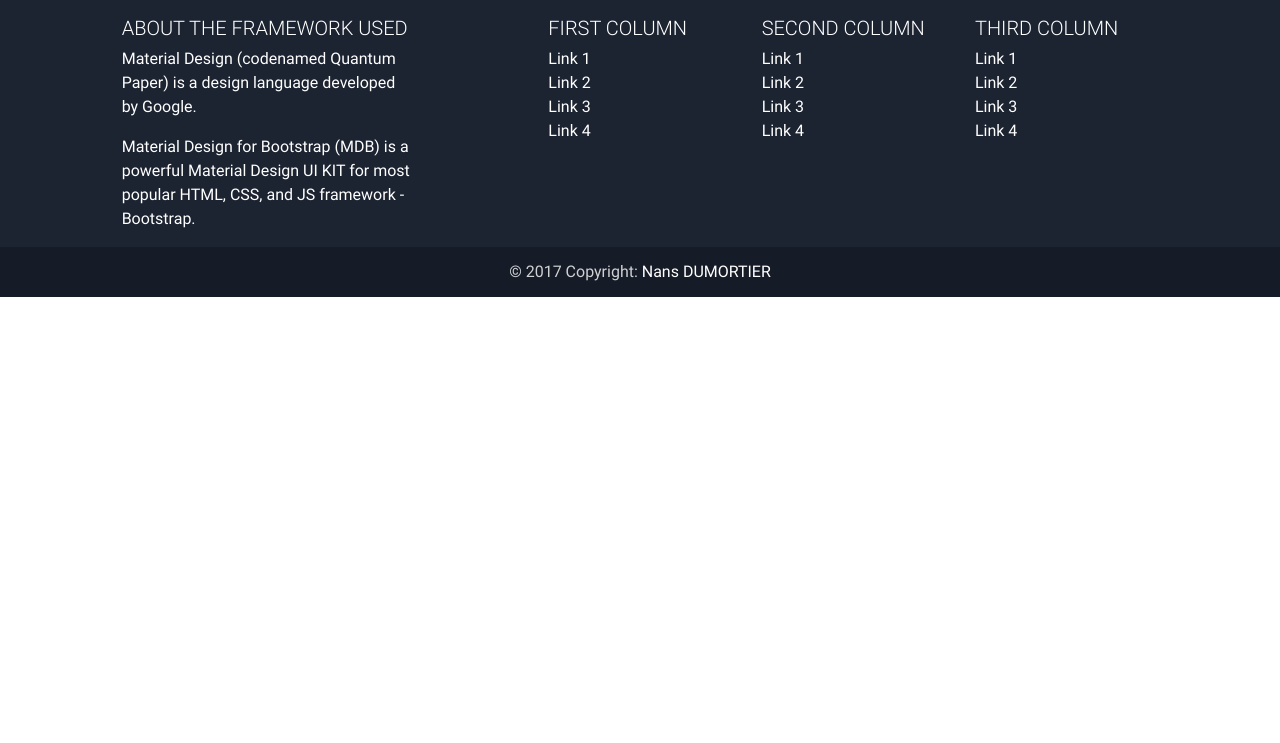
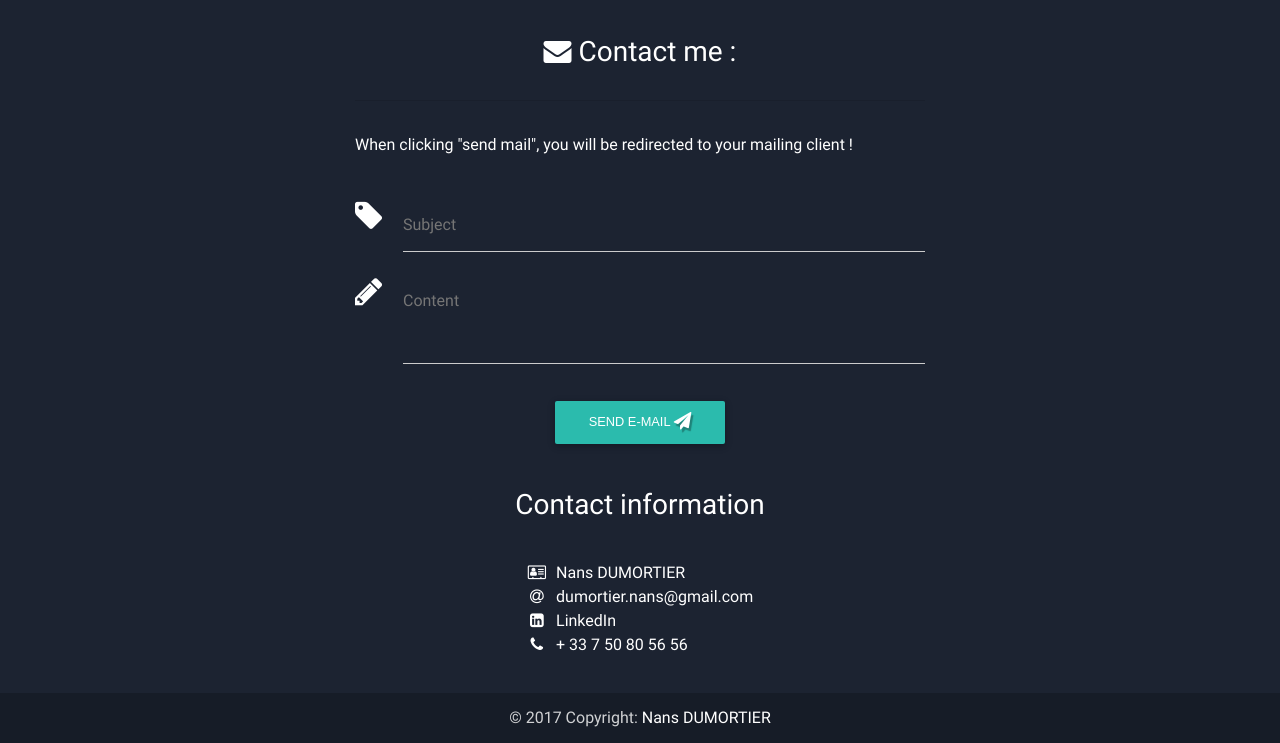
Before and after one commit to NansD/nansd.github.io, a plain HTML site: page index.html in a window 1280 px wide. Shown: the part 802-1545 px from the top of the page. Before the commit the page ends 1099 px from the top, so only its background shows below. Drawn offline with Linux system fonts and the light colour scheme.

Commit message:
add contact form !

```diff
--- a/css/style.css
+++ b/css/style.css
@@ -26,3 +26,28 @@
 ::-webkit-scrollbar-thumb:window-inactive {
    background: #3E4551;
 }
+
+.btn-lg{
+  background-color: transparent;
+  border: 2px solid white;
+  border-radius: 10px;
+}
+.btn-lg:hover{
+  background: transparent !important;
+  border: 2px solid rgba(255, 255, 255, 0.6);
+}
+
+.contact-form textarea{
+  color: #FFF;
+}
+.contact-form input[type=text]{
+  color: #FFF;
+}
+.send-shadow{
+  text-shadow: 2px 3px 1px rgba(0,0,0,0.3);
+}
+.contact-info{
+    width: 227px;
+    margin: 0 auto;
+    text-align: left;
+}
--- a/index.html
+++ b/index.html
@@ -18,7 +18,7 @@
     <link rel="apple-touch-icon" sizes="144x144" href="favicon/apple-icon-144x144.png">
     <link rel="apple-touch-icon" sizes="152x152" href="favicon/apple-icon-152x152.png">
     <link rel="apple-touch-icon" sizes="180x180" href="favicon/apple-icon-180x180.png">
-    <link rel="icon" type="image/png" sizes="192x192"  href="/android-icon-192x192.png">
+    <link rel="icon" type="image/png" sizes="192x192" href="/android-icon-192x192.png">
     <link rel="icon" type="image/png" sizes="32x32" href="favicon/favicon-32x32.png">
     <link rel="icon" type="image/png" sizes="96x96" href="favicon/favicon-96x96.png">
     <link rel="icon" type="image/png" sizes="16x16" href="favicon/favicon-16x16.png">
@@ -52,7 +52,8 @@
     <!--Navbar-->
     <nav class="navbar navbar-toggleable-md navbar-dark fixed-top scrolling-navbar">
         <div class="container">
-            <button class="navbar-toggler navbar-toggler-right" type="button" data-toggle="collapse" data-target="#navbarNav1" aria-controls="navbarNav1" aria-expanded="false" aria-label="Toggle navigation">
+            <button class="navbar-toggler navbar-toggler-right" type="button" data-toggle="collapse" data-target="#navbarNav1" aria-controls="navbarNav1"
+                aria-expanded="false" aria-label="Toggle navigation">
                 <span class="navbar-toggler-icon"></span>
             </button>
             <a class="navbar-brand" href="#">
@@ -64,7 +65,7 @@
                         <a class="nav-link"> <i class="fa fa-home" aria-hidden="true"></i> Home <span class="sr-only">(current)</span></a>
                     </li>
                     <li class="nav-item">
-                        <a class="nav-link"> <i class="fa fa-line-chart" aria-hidden="true"></i> Dashboard</a>
+                        <a class="nav-link dashboard-link"> <i class="fa fa-line-chart" aria-hidden="true"></i> Dashboard</a>
                     </li>
                     <li class="nav-item">
                         <a class="nav-link">Pricing</a>
@@ -87,12 +88,13 @@
         <div class="full-bg-img flex-center">
             <ul class="animated fadeInUp">
                 <li>
-                    <h1 class="h1-responsive">Welcome to my personal website !</h1></li>
+                    <h1 class="h1-responsive">Welcome to my personal website !</h1>
+                </li>
                 <li>
                     <p><i class="fa fa-exclamation-triangle" aria-hidden="true"></i> It is still under construction</p>
                 </li>
                 <li>
-                    <a class="btn btn-primary btn-lg scroll">Click me</a>
+                    <a class="btn btn-primary btn-lg dashboard-link"><i class="fa fa-line-chart" aria-hidden="true"></i> Discover me through a dashboard !</a>
                 </li>
             </ul>
         </div>
@@ -103,58 +105,59 @@
 
         <!--Footer Links-->
         <div class="container-fluid">
-            <div class="row">
-
-                <!--First column-->
-                <div class="col-md-3 offset-lg-1 hidden-lg-down">
-                    <h5 class="title" id="about">About the framework used</h5>
-                    <p>Material Design (codenamed Quantum Paper) is a design language developed by Google. </p>
-
-                    <p>Material Design for Bootstrap (MDB) is a powerful Material Design UI KIT for most popular HTML, CSS, and JS framework - Bootstrap.</p>
-                </div>
-                <!--/.First column-->
-
+            <div class="row justify-content-center">
                 <hr class="hidden-md-up">
 
-                <!--Second column-->
-                <div class="col-lg-2 col-md-4 offset-lg-1">
-                    <h5 class="title">First column</h5>
-                    <ul>
-                        <li><a href="#!">Link 1</a></li>
-                        <li><a href="#!">Link 2</a></li>
-                        <li><a href="#!">Link 3</a></li>
-                        <li><a href="#!">Link 4</a></li>
-                    </ul>
+                <div class="col-6">
+                    <!--Naked Form-->
+                    <div class="card-block contact-form">
+
+                        <!--Header-->
+                        <div class="text-center">
+                            <h3><i class="fa fa-envelope"></i> Contact me :</h3>
+                            <hr class="mt-2 mb-2">
                         </div>
-                <!--/.Second column-->
 
-                <hr class="hidden-md-up">
+                        <!--Body-->
+                        <p>When clicking "send mail", you will be redirected to your mailing client !</p>
+                        <br>
 
-                <!--Third column-->
-                <div class="col-lg-2 col-md-4">
-                    <h5 class="title">Second column</h5>
-                    <ul>
-                        <li><a href="#!">Link 1</a></li>
-                        <li><a href="#!">Link 2</a></li>
-                        <li><a href="#!">Link 3</a></li>
-                        <li><a href="#!">Link 4</a></li>
-                    </ul>
+                        <!--Body-->
+                        <div class="md-form">
+                            <i class="fa fa-tag prefix"></i>
+                            <input type="text" id="form32" class="form-control">
+                            <label for="form34">Subject</label>
                         </div>
-                <!--/.Third column-->
 
-                <hr class="hidden-md-up">
+                        <div class="md-form">
+                            <i class="fa fa-pencil prefix"></i>
+                            <textarea type="text" id="form7" class="md-textarea"></textarea>
+                            <label for="form2">Content</label>
+                        </div>
 
-                <!--Fourth column-->
-                <div class="col-lg-2 col-md-4">
-                    <h5 class="title">Third column</h5>
-                    <ul>
-                        <li><a href="#!">Link 1</a></li>
-                        <li><a href="#!">Link 2</a></li>
-                        <li><a href="#!">Link 3</a></li>
-                        <li><a href="#!">Link 4</a></li>
-                    </ul>
+                        <div class="text-center">
+                            <button class="btn btn-default send-mail">Send e-mail <i class="fa fa-paper-plane send-shadow" aria-hidden="true"></i></button>
+
+                            <div class="call">
+                                <br>
+                                <p> <h3>Contact information</h3>
+                                    <div class="contact-info">
+                                    <br>
+                                    <span><i class="fa fa-fw fa-address-card-o" aria-hidden="true"></i></span> Nans DUMORTIER
+                                    <br>
+                                    <span><i class="fa fa-fw fa-at" aria-hidden="true"></i></span> <a href="mailto:dumortier.nans@gmail.com">dumortier.nans@gmail.com</a>
+                                    <br>
+                                    <span><i class="fa fa-fw fa-linkedin-square" aria-hidden="true"></i></i></span> <a href="https://tinyurl.com/ydgp5ke2"> LinkedIn</a>
+                                    <br>
+                                    <span><i class="fa fa-fw fa-phone"> </i></span> + 33 7 50 80 56 56
                                 </div>
-                <!--/.Fourth column-->
+                                </p>
+                            </div>
+                        </div>
+
+                    </div>
+                    <!--Naked Form-->
+                </div>
 
             </div>
         </div>
--- a/js/script.js
+++ b/js/script.js
@@ -3,5 +3,16 @@ $(function(){
     $('html,body').animate({
       scrollTop: $("#about").offset().top
     });
+  });
+  $('.dashboard-link').on("click", function(){
+    $('html,body').animate({
+      scrollTop: $("#dashboard").offset().top
+    });
+  });
+
+  $('.send-mail').on('click', function(){
+    var subject = $('#form32').val();
+    var body = $('#form7').val();
+    window.open('mailto:dumortier.nans@gmail.com?subject=' + subject + '&body=' +body);
   })
 })
```
Lines whose indentation alone changed are shown as unchanged.
